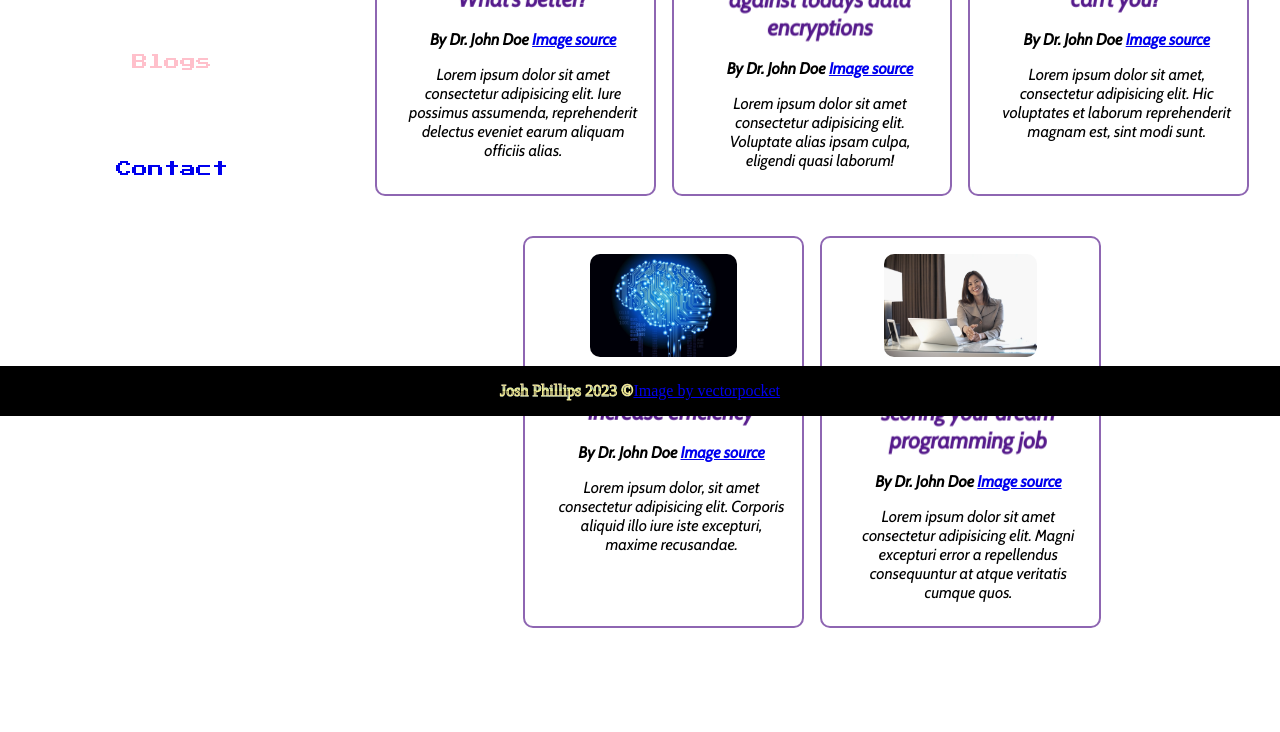
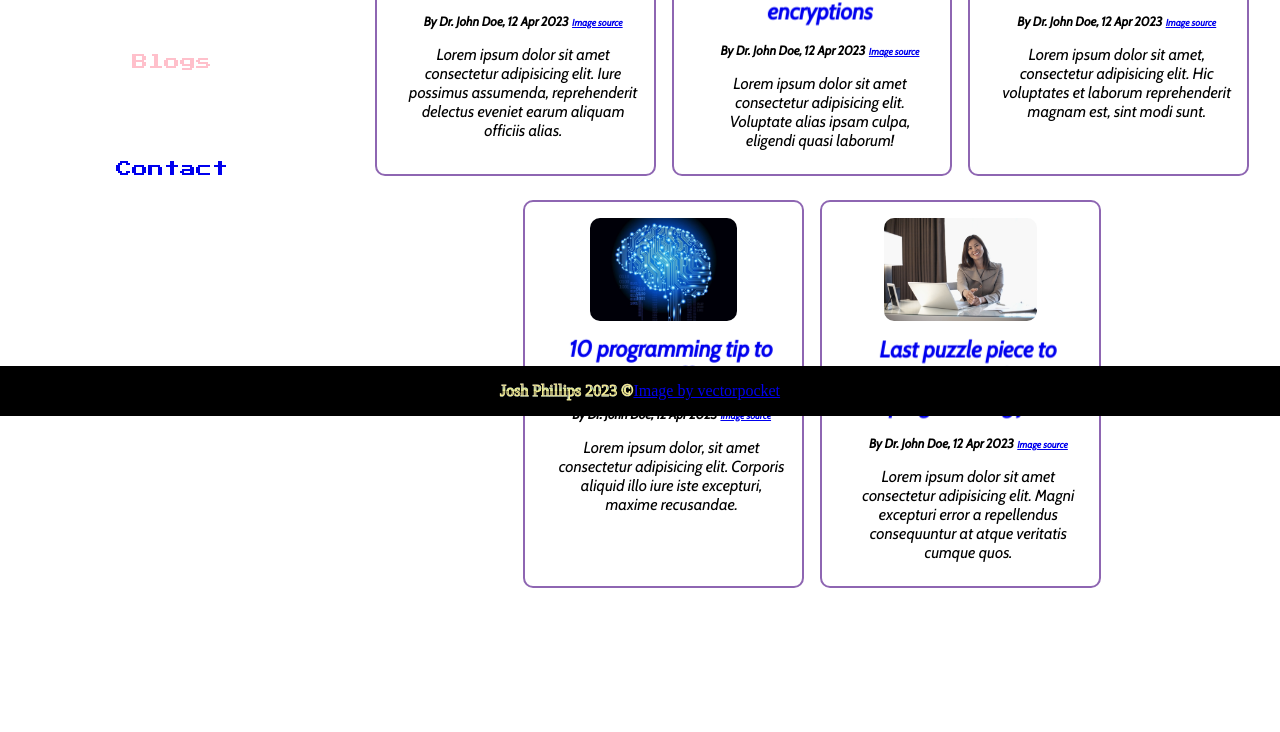
Before and after one commit to jophc1/JoshuaPhillips_T1A2, a plain HTML site: page src/blogs.html in a window 1280 px wide. Shown: the part 384-1116 px from the top of the page. After the commit the page ends 1076 px from the top, so only its background shows below. Drawn offline with nearby package versions, Linux system fonts and the light colour scheme.

Commit message:
completed blogs

```diff
--- a/src/blogs.html
+++ b/src/blogs.html
@@ -40,8 +40,8 @@
           <article>
             <div><img class="blogPhoto" src="images/pyVsJs.png" alt="" /></div>
             <article>
-              <h2><a href="">Python vs Javascript, What's better?</a></h2>
-              <h4>By Dr. John Doe <a href="https://www.freecodecamp.org/news/python-vs-javascript-what-are-the-key-differences-between-the-two-popular-programming-languages/">Image source</a></h4>
+              <h2><a href="./blogPython.html">Python vs Javascript, What's better?</a></h2>
+              <h4>By Dr. John Doe, 12 Apr 2023<a href="https://www.freecodecamp.org/news/python-vs-javascript-what-are-the-key-differences-between-the-two-popular-programming-languages/">Image source</a></h4>
               <p>
                 Lorem ipsum dolor sit amet consectetur adipisicing elit. Iure
                 possimus assumenda, reprehenderit delectus eveniet earum aliquam
@@ -53,8 +53,8 @@
           <article>
             <div><img class="blogPhoto" src="images/quantumComputer.jpg" alt="" /></div>
             <article>
-              <h2><a href="">Quantum computers against todays data encryptions</a></h2>
-              <h4>By Dr. John Doe <a href="https://physicstoday.scitation.org/do/10.1063/pt.6.1.20210305a/full/?cookieSet=1">Image source</a></h4>
+              <h2><a href="./blogQuantum.html">Quantum computers against todays data encryptions</a></h2>
+              <h4>By Dr. John Doe, 12 Apr 2023<a href="https://physicstoday.scitation.org/do/10.1063/pt.6.1.20210305a/full/?cookieSet=1">Image source</a></h4>
               <p>
                 Lorem ipsum dolor sit amet consectetur adipisicing elit.
                 Voluptate alias ipsam culpa, eligendi quasi laborum!
@@ -65,8 +65,8 @@
           <article>
             <div><img class="blogPhoto" src="images/googleCan.jpg" alt="" /></div>
             <article>
-              <h2><a href="">If Google can do it, why can't you?</a></h2>
-              <h4>By Dr. John Doe <a href="https://iconeyecare.com/eye-care-blog/workplace-eye-wellness-month-5-eye-care-tips-people-work-computers/">Image source</a></h4>
+              <h2><a href="./blogGoogle.html">If Google can do it, why can't you?</a></h2>
+              <h4>By Dr. John Doe, 12 Apr 2023<a href="https://iconeyecare.com/eye-care-blog/workplace-eye-wellness-month-5-eye-care-tips-people-work-computers/">Image source</a></h4>
               <p>
                 Lorem ipsum dolor sit amet, consectetur adipisicing elit. Hic
                 voluptates et laborum reprehenderit magnam est, sint modi sunt.
@@ -77,8 +77,8 @@
           <article>
             <div><img class="blogPhoto" src="images/programmingTips.jpeg" alt="" /></div>
             <article>
-              <h2><a href="">10 programming tip to increase efficiency</a></h2>
-              <h4>By Dr. John Doe <a href="https://www.tasnimnews.com/en/news/2019/09/10/2093756/brain-computer-interfaces-to-enable-people-to-communicate-with-their-thoughts">Image source</a></h4>
+              <h2><a href="./blogTips.html">10 programming tip to increase efficiency</a></h2>
+              <h4>By Dr. John Doe, 12 Apr 2023<a href="https://www.tasnimnews.com/en/news/2019/09/10/2093756/brain-computer-interfaces-to-enable-people-to-communicate-with-their-thoughts">Image source</a></h4>
               <p>
                 Lorem ipsum dolor, sit amet consectetur adipisicing elit.
                 Corporis aliquid illo iure iste excepturi, maxime recusandae.
@@ -89,8 +89,8 @@
           <article>
             <div><img class="blogPhoto" src="images/dreamJob.jpg" alt="" /></div>
             <article>
-              <h2><a href="">Last puzzle piece to scoring your dream programming job</a></h2>
-              <h4>By Dr. John Doe <a href="https://learnenglish.britishcouncil.org/skills/writing/b1-writing/email-invite-someone-job-interview">Image source</a></h4>
+              <h2><a href="./blogJob.html">Last puzzle piece to scoring your dream programming job</a></h2>
+              <h4>By Dr. John Doe, 12 Apr 2023<a href="https://learnenglish.britishcouncil.org/skills/writing/b1-writing/email-invite-someone-job-interview">Image source</a></h4>
               <p>
                 Lorem ipsum dolor sit amet consectetur adipisicing elit. Magni
                 excepturi error a repellendus consequuntur at atque veritatis
--- a/src/blogsStyle.css
+++ b/src/blogsStyle.css
@@ -57,7 +57,11 @@ article > h2, article > h4, article > p {
 
 article > h2 > a {
     text-decoration: none;
+}
 
+article > h4 > a {
+    padding-left: 0.2rem;
+    font-size: 0.8rem;
 }
 
 article > h2 {
@@ -76,7 +80,7 @@ main > section > article {
         display: flex;
         flex-direction: row;
         flex-wrap: wrap;
-        justify-content: center;
+        justify-content: space-between;
         width: 100%;
     }
 
@@ -85,7 +89,7 @@ main > section > article {
     }
 
     main > section > article {
-    margin: 2rem 0.5rem 0.5rem;
+    margin: 1.5rem 0;
     }
 
     .blogPhoto {
@@ -95,15 +99,27 @@ main > section > article {
 }
 
 @media only screen and (min-width: 951px) {
+main > section {
+        justify-content: center;
+    }
+
     main > section > article:not(:nth-of-type(4)), main > section > article:not(:nth-of-type(5)) {
         width: 30%;
     }
 
     main > section > article {
-    margin: 2rem 0.5rem 0.5rem;
+    margin: 1rem 0.5rem 0.5rem;
     }
 
     .blogPhoto {
     height: 8vw;
     }
+
+    article > h4 {
+    font-size: 0.8rem;
+    }
+
+    article > h4 > a {
+    font-size: 0.6rem;
+    }
 }
```
Also changed, not shown: src/blogGoogle.html (added), src/blogJob.html (added), src/blogPostStyle.css (added), src/blogPython.html (added), src/blogQuantum.html (added), src/blogTips.html (added).
